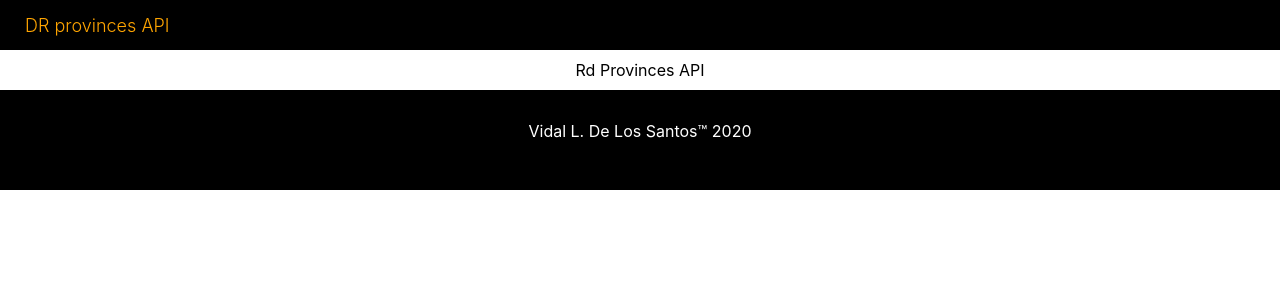
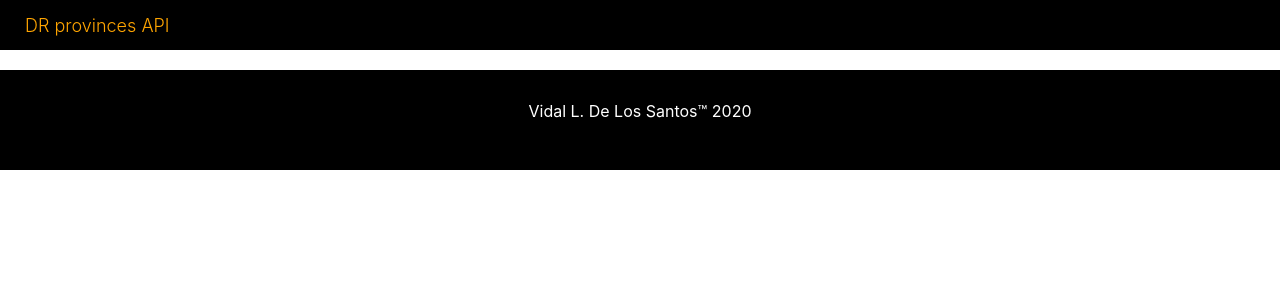
Before and after one commit to VidalLeonardoDeLosSantosRincon/RDProvincesAPI_Docs, a React (Create React App) app: page / in a window 1280 px wide. Shown: the top 300 px of the page. Built offline with nearby package versions, Linux system fonts and the light colour scheme.

Commit message:
app modified

```diff
--- a/src/components/App.js
+++ b/src/components/App.js
@@ -11,7 +11,6 @@ function App({children}) {
     <div className="App">
       <Header/>
       <Content>
-        Rd Provinces API
         {children}
       </Content>
       <Footer/>
```
